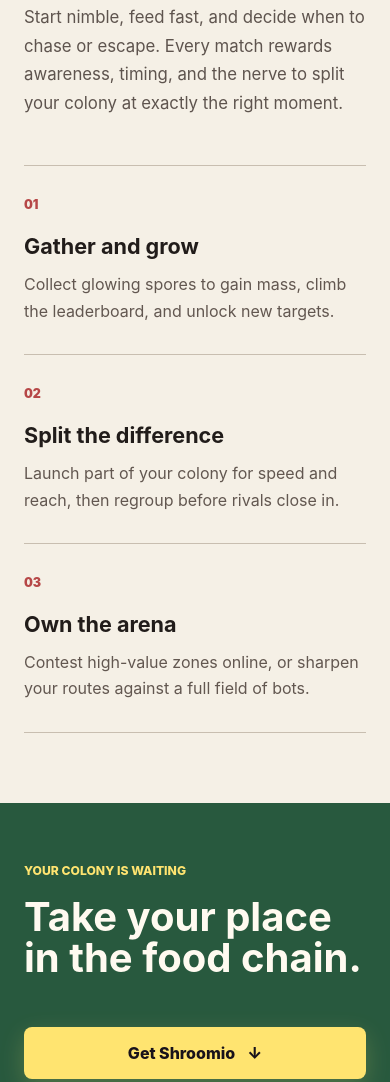
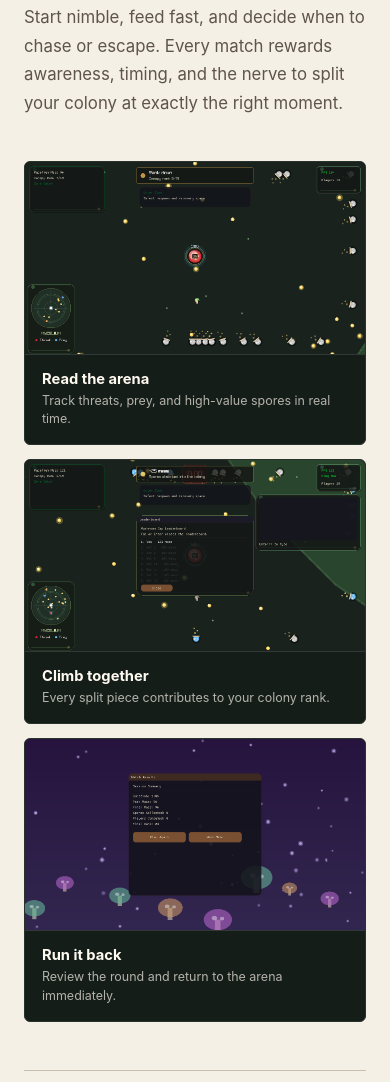
Before and after one commit to ArmyaAli/shroomio, an Astro site in the folder website/: page / in a window 390 px wide. Shown: the part 1006-2088 px from the top of the page. Built offline with nearby package versions, Linux system fonts and the light colour scheme; Astro itself is replaced by a stand-in of ours.

Commit message:
feat: add gameplay screenshot gallery

```diff
--- a/website/playwright.config.ts
+++ b/website/playwright.config.ts
@@ -1,17 +1,19 @@
 import { defineConfig, devices } from "@playwright/test";
+
+const baseURL = process.env.PLAYWRIGHT_BASE_URL ?? "http://127.0.0.1:4321";
 
 export default defineConfig({
   testDir: "./tests",
   outputDir: "./test-results",
   reporter: "line",
   use: {
-    baseURL: "http://127.0.0.1:4321",
+    baseURL,
     screenshot: "only-on-failure",
     trace: "retain-on-failure",
   },
   webServer: {
     command: "npm run preview -- --host 127.0.0.1",
-    url: "http://127.0.0.1:4321",
+    url: baseURL,
     reuseExistingServer: !process.env.CI,
   },
   projects: [
--- a/website/src/pages/index.astro
+++ b/website/src/pages/index.astro
@@ -1,5 +1,8 @@
 ---
 import { Image } from "astro:assets";
+import gameplayArena from "../../../assets/marketing/gameplay_arena.png";
+import gameplayLeaderboard from "../../../assets/marketing/gameplay_leaderboard.png";
+import gameplayResults from "../../../assets/marketing/gameplay_results.png";
 import heroArena from "../../../assets/marketing/landing_hero_arena.png";
 import SiteLayout from "../layouts/SiteLayout.astro";
 
@@ -75,6 +78,51 @@
           Start nimble, feed fast, and decide when to chase or escape. Every match rewards
           awareness, timing, and the nerve to split your colony at exactly the right moment.
         </p>
+      </div>
+
+      <div class="gameplay-gallery" role="region" aria-label="Gameplay screenshots">
+        <figure class="gallery-primary">
+          <div class="gallery-frame">
+            <Image
+              src={gameplayArena}
+              alt="Live Shroomio arena with the player collecting spores among rival colonies"
+              widths={[640, 960, 1280]}
+              sizes="(max-width: 780px) calc(100vw - 48px), 66vw"
+              format="webp"
+              quality={82}
+              loading="lazy"
+            />
+          </div>
+          <figcaption><strong>Read the arena</strong><span>Track threats, prey, and high-value spores in real time.</span></figcaption>
+        </figure>
+        <figure>
+          <div class="gallery-frame">
+            <Image
+              src={gameplayLeaderboard}
+              alt="In-game leaderboard ranking mushroom colonies by combined mass"
+              widths={[480, 720]}
+              sizes="(max-width: 780px) calc(100vw - 48px), 33vw"
+              format="webp"
+              quality={82}
+              loading="lazy"
+            />
+          </div>
+          <figcaption><strong>Climb together</strong><span>Every split piece contributes to your colony rank.</span></figcaption>
+        </figure>
+        <figure>
+          <div class="gallery-frame">
+            <Image
+              src={gameplayResults}
+              alt="Match results showing duration, mass, spores, consumptions, and final rank"
+              widths={[480, 720]}
+              sizes="(max-width: 780px) calc(100vw - 48px), 33vw"
+              format="webp"
+              quality={82}
+              loading="lazy"
+            />
+          </div>
+          <figcaption><strong>Run it back</strong><span>Review the round and return to the arena immediately.</span></figcaption>
+        </figure>
       </div>
 
       <div class="feature-grid" id="features">
@@ -405,6 +453,60 @@
     line-height: 1.7;
   }
 
+  .gameplay-gallery {
+    display: grid;
+    grid-template-columns: minmax(0, 2fr) minmax(280px, 1fr);
+    grid-template-rows: repeat(2, minmax(0, 1fr));
+    gap: 14px;
+    margin-top: 64px;
+  }
+
+  .gameplay-gallery figure {
+    display: grid;
+    grid-template-rows: minmax(0, 1fr) auto;
+    min-width: 0;
+    margin: 0;
+    overflow: hidden;
+    border: 1px solid #2a322c;
+    border-radius: 6px;
+    background: #151d19;
+    color: #fffaf0;
+  }
+
+  .gameplay-gallery .gallery-primary {
+    grid-row: 1 / 3;
+  }
+
+  .gallery-frame {
+    min-height: 0;
+    overflow: hidden;
+    background: #101713;
+  }
+
+  .gallery-frame :global(img) {
+    display: block;
+    width: 100%;
+    height: 100%;
+    object-fit: cover;
+  }
+
+  .gameplay-gallery figcaption {
+    display: grid;
+    gap: 4px;
+    padding: 15px 17px 16px;
+    border-top: 1px solid rgba(255, 255, 255, 0.12);
+  }
+
+  .gameplay-gallery figcaption strong {
+    font-size: 0.92rem;
+  }
+
+  .gameplay-gallery figcaption span {
+    color: rgba(255, 250, 240, 0.68);
+    font-size: 0.78rem;
+    line-height: 1.45;
+  }
+
   .feature-grid {
     display: grid;
     grid-template-columns: repeat(3, 1fr);
@@ -618,6 +720,20 @@
       margin-top: 48px;
     }
 
+    .gameplay-gallery {
+      grid-template-columns: 1fr;
+      grid-template-rows: auto;
+      margin-top: 44px;
+    }
+
+    .gameplay-gallery .gallery-primary {
+      grid-row: auto;
+    }
+
+    .gallery-frame {
+      aspect-ratio: 16 / 9;
+    }
+
     .feature-grid article,
     .feature-grid article + article {
       padding: 27px 0 30px;
```
Also changed, not shown: website/tests/landing.spec.ts (+25 -0 lines), assets/marketing/gameplay_arena.png (added), assets/marketing/gameplay_leaderboard.png (added), assets/marketing/gameplay_results.png (added).
